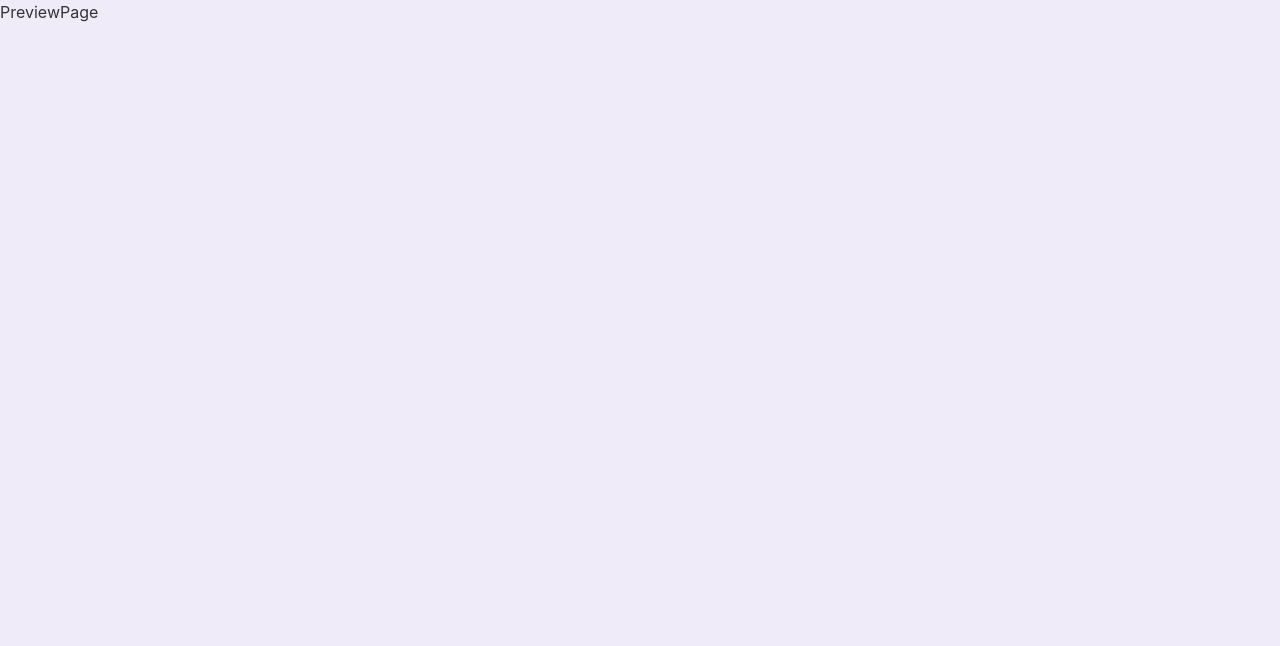
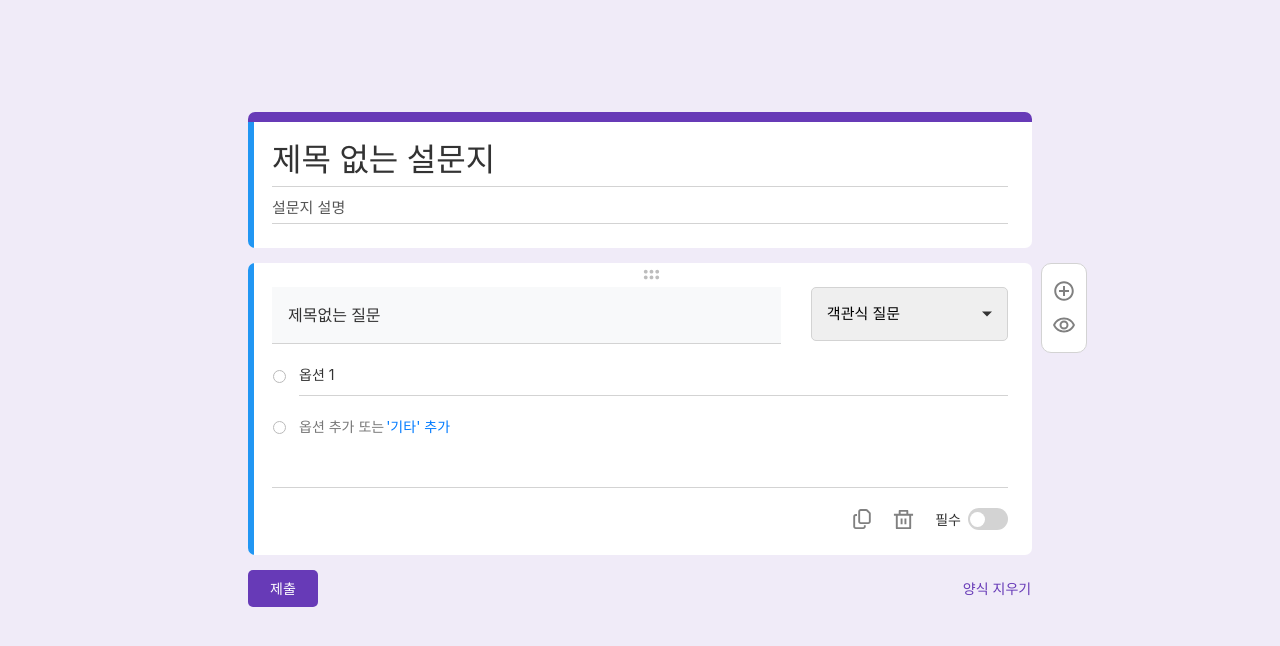
Before and after one commit to bruadarach/survey-app, a React (Vite) app: page /preview in a window 1280 px wide. Shown: the top 646 px of the page. Built offline with nearby package versions, Linux system fonts and the light colour scheme.

Commit message:
refactor: consolidate pages using pageMode prop in SurveyPage

```diff
--- a/src/App.tsx
+++ b/src/App.tsx
@@ -1,14 +1,12 @@
 import { Routes, Route } from "react-router-dom";
 import SurveyPage from "./pages/SurveyPage";
-import PreviewPage from "./pages/PreviewPage";
-import SubmitPage from "./pages/SubmitPage";
 
 const App = () => {
   return (
     <Routes>
-      <Route path="/" element={<SurveyPage />} />
-      <Route path="/preview" element={<PreviewPage />} />
-      <Route path="/submit" element={<SubmitPage />} />
+      <Route path="/" element={<SurveyPage pageMode="survey" />} />
+      <Route path="/preview" element={<SurveyPage pageMode="preview" />} />
+      {/* <Route path="/submit" element={<SubmitPage />} /> */}
     </Routes>
   );
 };
--- /dev/null
+++ b/src/components/buttons/ButtonsContainer.tsx
@@ -0,0 +1,43 @@
+import styled from "styled-components";
+
+const ButtonsContainer = ({ pageMode }: { pageMode: "survey" | "preview" }) => {
+  return (
+    <Container $pageMode={pageMode}>
+      <Button>제출</Button>
+      <NoBgButton>양식 지우기</NoBgButton>
+    </Container>
+  );
+};
+
+export default ButtonsContainer;
+
+const Container = styled.div<{ $pageMode: "survey" | "preview" }>`
+  display: ${({ $pageMode }) => ($pageMode === "preview" ? "flex" : "none")};
+  width: 100%;
+  justify-content: space-between;
+`;
+
+const Button = styled.button`
+  font-size: 14px;
+  width: 70px;
+  padding: 8px 0;
+  background-color: #673ab7;
+  color: #fff;
+  border: none;
+  border-radius: 5px;
+  cursor: pointer;
+  transition: background-color 0.2s;
+
+  &:hover {
+    background-color: #5e35b1dd;
+  }
+`;
+
+const NoBgButton = styled(Button)`
+  background-color: transparent;
+  color: #673ab7;
+
+  &:hover {
+    background-color: #683ab715;
+  }
+`;
--- a/src/pages/PreviewPage.tsx
+++ /dev/null
@@ -1,5 +0,0 @@
-const PreviewPage = () => {
-  return <div>PreviewPage</div>;
-};
-
-export default PreviewPage;
--- a/src/pages/SubmitPage.tsx
+++ /dev/null
@@ -1,5 +0,0 @@
-const SubmitPage = () => {
-  return <div>SubmitPage</div>;
-};
-
-export default SubmitPage;
--- a/src/pages/SurveyPage.tsx
+++ b/src/pages/SurveyPage.tsx
@@ -1,12 +1,14 @@
 import Layout from "../components/layout/Layout";
 import TitleContainer from "../components/title/TitleContainer";
 import FormContainer from "../components/form/FormContainer";
+import ButtonsContainer from "../components/buttons/ButtonsContainer";
 
-const SurveyPage = () => {
+const SurveyPage = ({ pageMode }: { pageMode: "survey" | "preview" }) => {
   return (
     <Layout>
-      <TitleContainer />
-      <FormContainer />
+      <TitleContainer pageMode={pageMode} />
+      <FormContainer pageMode={pageMode} />
+      <ButtonsContainer pageMode={pageMode} />
     </Layout>
   );
 };
```
